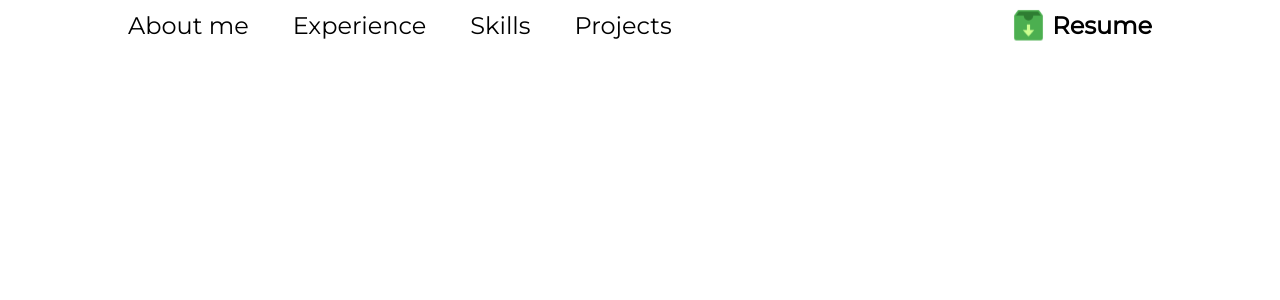
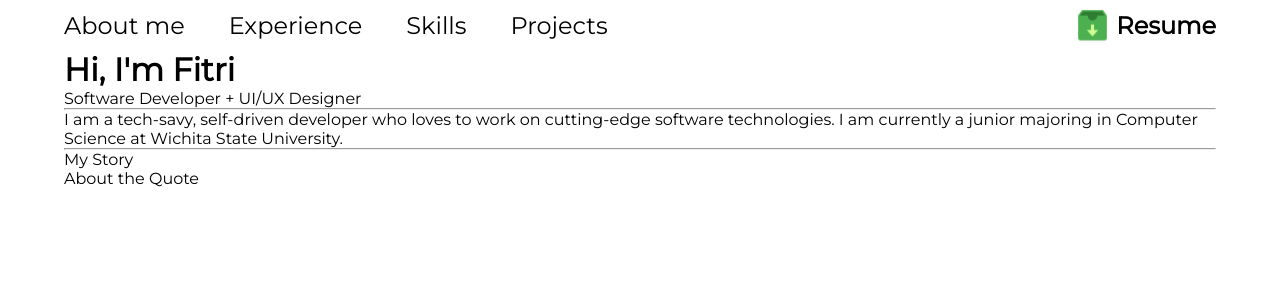
Before and after one commit to Endeavor42/personal-website, a React (Create React App) app: page / in a window 1280 px wide. Shown: the top 300 px of the page. Built offline with nearby package versions, Linux system fonts and the light colour scheme.

Commit message:
created info component with content

```diff
--- a/src/App.tsx
+++ b/src/App.tsx
@@ -1,4 +1,4 @@
-import AboutMe from "./components/AboutMe";
+import AboutMe from "./components/about_me/AboutMe";
 import "./styles/App.css";
 
 function App() {
--- a/src/components/AboutMe.tsx
+++ b/src/components/about_me/AboutMe.tsx
@@ -1,11 +1,13 @@
 import Header from "./Header";
-import "../styles/aboutMe.css";
+import "../../styles/aboutMe.css";
+import Info from "./Info";
 
 function AboutMe() {
   return (
     <div className="aboutMe">
       <div className="container">
         <Header />
+        <Info />
       </div>
     </div>
   );
--- a/src/components/Header.tsx
+++ b/src/components/about_me/Header.tsx
@@ -1,5 +1,5 @@
-import "../styles/header.css";
-import downloadIcon from "../images/download_icon.svg";
+import "../../styles/header.css";
+import downloadIcon from "../../images/download_icon.svg";
 
 function Header() {
   return (
--- /dev/null
+++ b/src/components/about_me/Info.tsx
@@ -0,0 +1,21 @@
+function Info() {
+  return (
+    <div className="info">
+      <div className="info__left">
+        <h1>Hi, I'm Fitri</h1>
+        <p>Software Developer + UI/UX Designer</p>
+        <hr />
+        <p>
+          I am a tech-savy, self-driven developer who loves to work on
+          cutting-edge software technologies. I am currently a junior majoring
+          in Computer Science at Wichita State University.
+        </p>
+        <hr />
+        <p>My Story</p>
+        <p>About the Quote</p>
+      </div>
+    </div>
+  );
+}
+
+export default Info;
--- a/src/styles/aboutMe.css
+++ b/src/styles/aboutMe.css
@@ -6,5 +6,5 @@
 }
 
 .container {
-  width: 80%;
+  width: 90%;
 }
```
Also changed, not shown: 1 other file (tests, documents, lock files or other folders).
